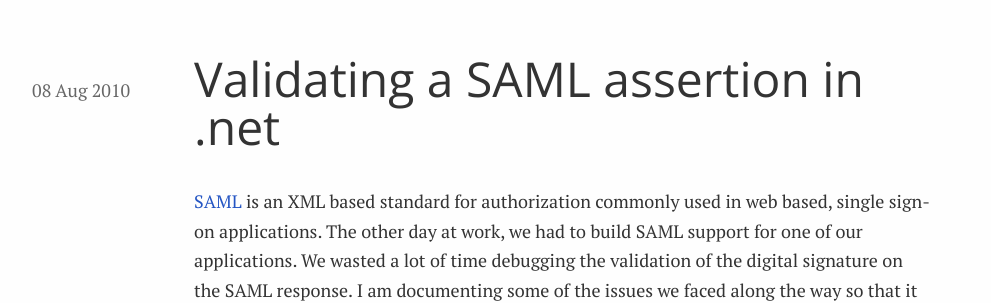
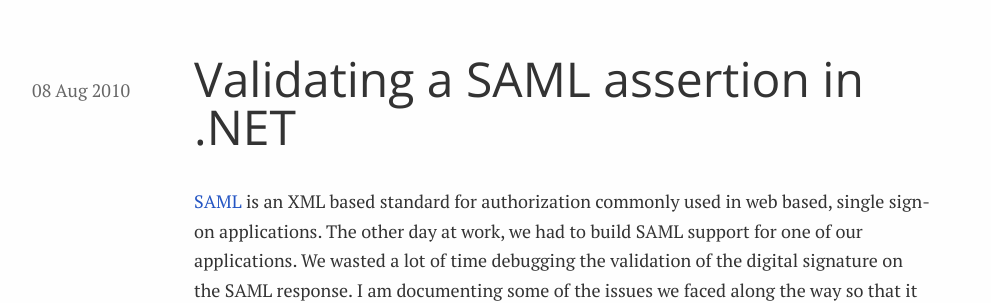
Before and after one commit to madaboutcode/madaboutcode.github.com, a Jekyll site: the page built from _posts/2010-08-08-validating-saml-assertion.md, in a window 1280 px wide and 900 px high. Shown: the part 146-449 px from the top of the window, without its empty margins (77-1068 px from the left). Built offline with Jekyll 4.4.1, drawn with Linux system fonts in a browser that asks for light colours; comment, search, counter and statistics services are not loaded.

Commit message:
Fixing a typo

```diff
--- a/_posts/2010-08-08-validating-saml-assertion.md
+++ b/_posts/2010-08-08-validating-saml-assertion.md
@@ -1,6 +1,6 @@
 ---
 layout: post
-title: Validating a SAML assertion in .net
+title: Validating a SAML assertion in .NET
 category: SAML
 ---
 
```
